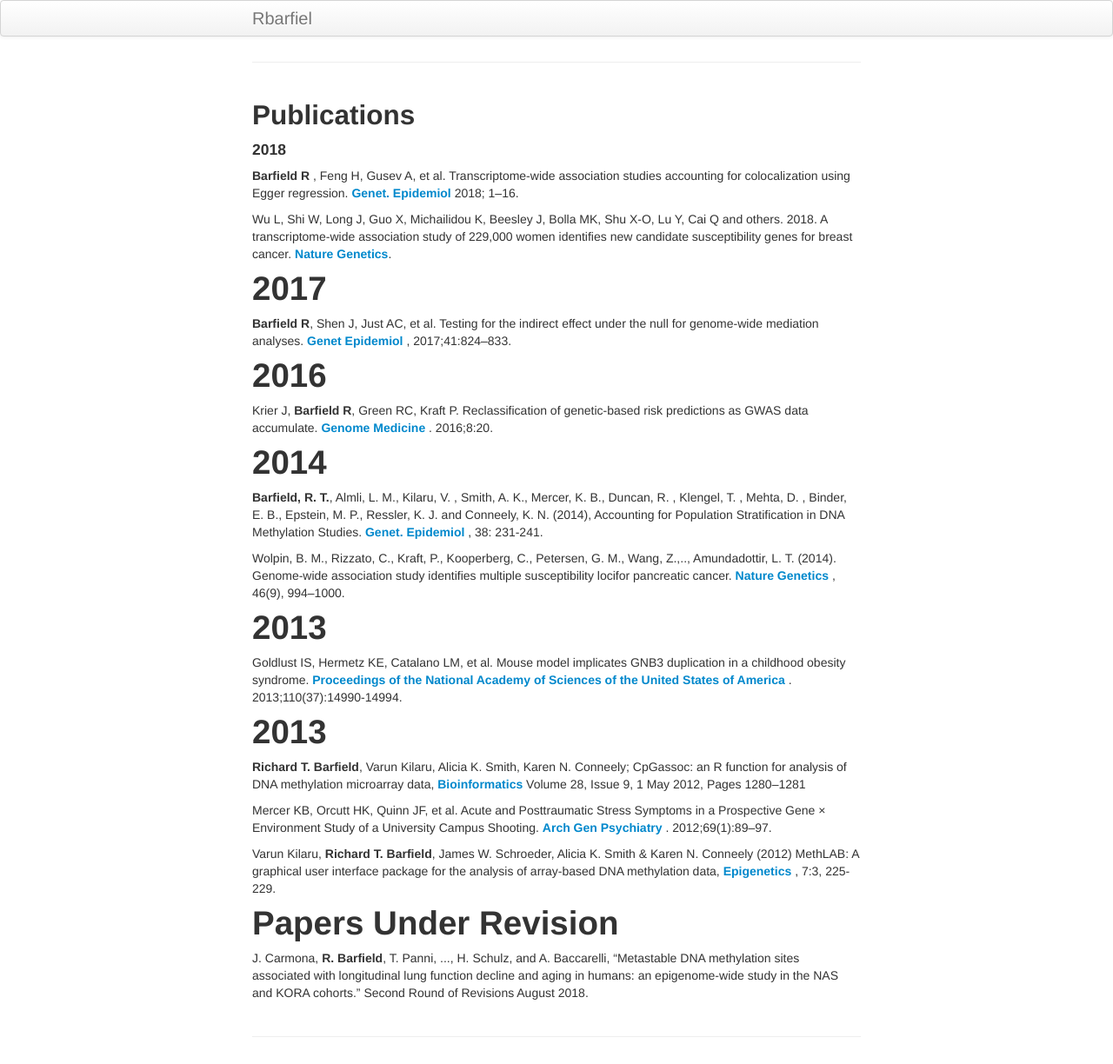
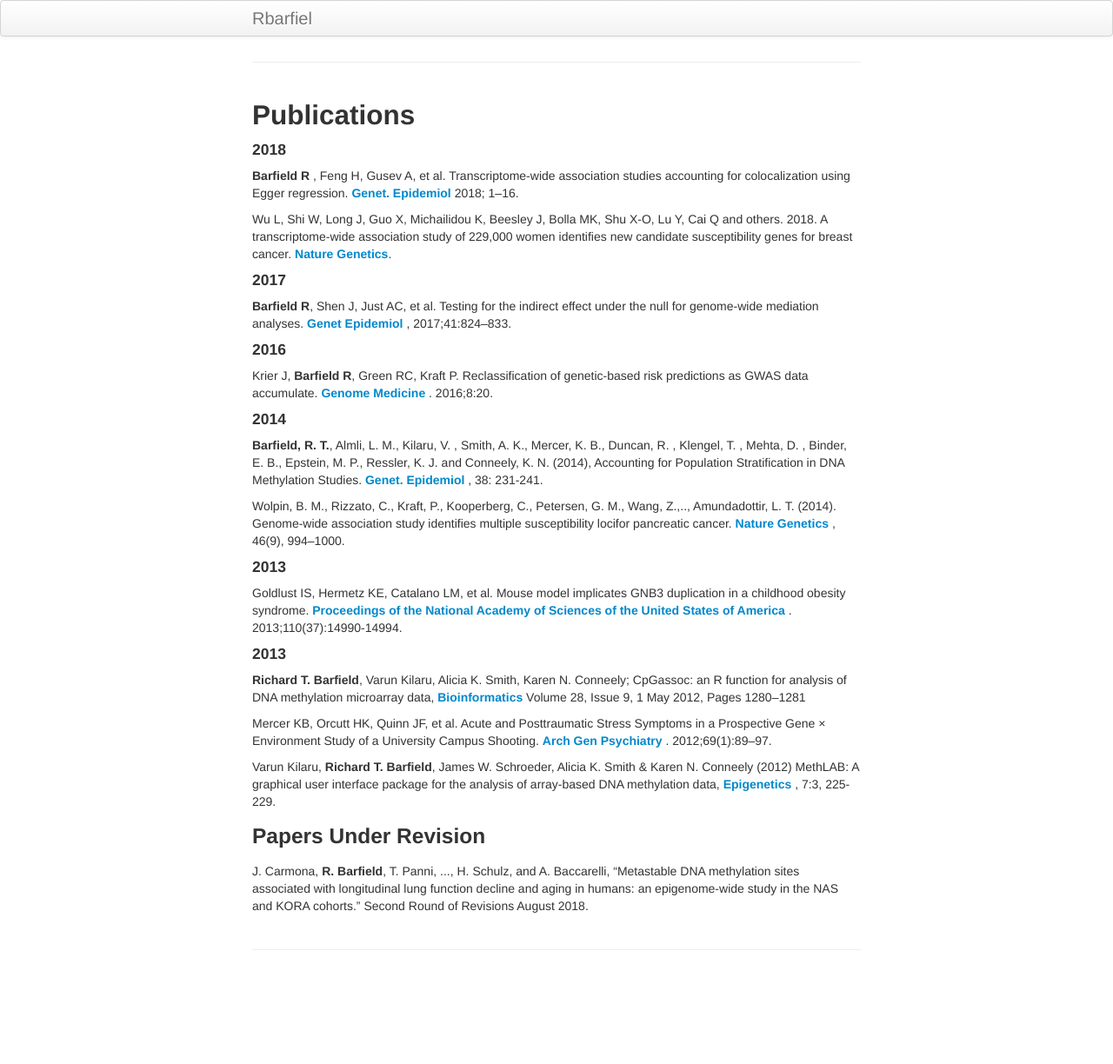
Before and after one commit to rbarfield/Barfield_website, a Jekyll site: the page built from pages/publications.md, in a window 1280 px wide. Shown: the whole page at 87% size. Built offline with Jekyll 4.4.1, drawn with Linux system fonts in a browser that asks for light colours; after the commit the page ends 1124 px from its top, so only the background shows below that.

Commit message:
Initial commit

```diff
--- a/pages/publications.md
+++ b/pages/publications.md
@@ -11,16 +11,16 @@ layout: page
 
 <p>Wu L, Shi W, Long J, Guo X, Michailidou K, Beesley J, Bolla MK, Shu X-O, Lu Y, Cai Q and others. 2018. A transcriptome-wide association study of 229,000 women identifies new candidate susceptibility genes for breast cancer. <a href="https://www.nature.com/articles/s41588-018-0132-x"> <b> Nature Genetics</b></a>.<p>
 
-<h1 id="2017">2017</h1>
+<h4 id="2017">2017</h4>
 
 <p><b>Barfield R</b>, Shen J, Just AC, et al. Testing for the indirect effect under the null for genome‐wide mediation analyses. <a href="https://doi.org/10.1002/gepi.22084"> <b>Genet Epidemiol</b> </a>, 2017;41:824–833.</p>
 
-<h1 id="2016">2016</h1>
+<h4 id="2016">2016</h4>
 
 <p>Krier J, <b>Barfield R</b>, Green RC, Kraft P. Reclassification of genetic-based risk predictions as GWAS data accumulate.<a href="http://doi.org/10.1186/s13073-016-0272-5"> <b>Genome Medicine</b> </a>. 2016;8:20.</p>
 
 
-<h1 id="2014">2014</h1>
+<h4 id="2014">2014</h4>
 
 
 <p><b>Barfield, R. T.</b>, Almli, L. M., Kilaru, V. , Smith, A. K., Mercer, K. B., Duncan, R. , Klengel, T. , Mehta, D. , Binder, E. B., Epstein, M. P., Ressler, K. J. and Conneely, K. N. (2014), Accounting for Population Stratification in DNA Methylation Studies.<a href="https://doi.org/10.1002/gepi.21789"> <b>Genet. Epidemiol</b> </a>, 38: 231-241.</p>
@@ -28,12 +28,12 @@ layout: page
 <p>Wolpin, B. M., Rizzato, C., Kraft, P., Kooperberg, C., Petersen, G. M., Wang, Z.,.., Amundadottir, L. T. (2014). Genome-wide association study identifies multiple susceptibility locifor pancreatic cancer.<a href="http://doi.org/10.1038/ng.3052"> <b>Nature Genetics</b> </a>, 46(9), 994–1000.</p>
 
 
-<h1 id="2013">2013</h1>
+<h4 id="2013">2013</h4>
 
 <p>Goldlust IS, Hermetz KE, Catalano LM, et al. Mouse model implicates GNB3 duplication in a childhood obesity syndrome. <a href="http://doi.org/10.1073/pnas.1305999110"> <b>Proceedings of the National Academy of Sciences of the United States of America</b> </a>. 2013;110(37):14990-14994.</p>
 
 
-<h1 id="2012">2013</h1>
+<h4 id="2012">2013</h4>
 
 <p><b>Richard T. Barfield</b>, Varun Kilaru, Alicia K. Smith, Karen N. Conneely; CpGassoc: an R function for analysis of DNA methylation microarray data,<a href="https://academic.oup.com/bioinformatics/article/28/9/1280/312316"> <b>Bioinformatics</b> </a> Volume 28, Issue 9, 1 May 2012, Pages 1280–1281</p>
 
@@ -42,6 +42,6 @@ layout: page
 <p>Varun Kilaru, <b>Richard T. Barfield</b>, James W. Schroeder, Alicia K. Smith & Karen N. Conneely (2012) MethLAB: A graphical user interface package for the analysis of array-based DNA methylation data,<a href="https://doi.org/10.4161/epi.7.3.19284"> <b>Epigenetics</b> </a>, 7:3, 225-229.</p>
 
 
-<h1 id="Co-Papers">Papers Under Revision</h1>
+<h3 id="Co-Papers">Papers Under Revision</h3>
 
 <p>J. Carmona, <b>R. Barfield</b>, T. Panni, ..., H. Schulz, and A. Baccarelli, “Metastable DNA methylation sites associated with longitudinal lung function decline and aging in humans: an epigenome-wide study in the NAS and KORA cohorts.” Second Round of Revisions August 2018. </p>
```
